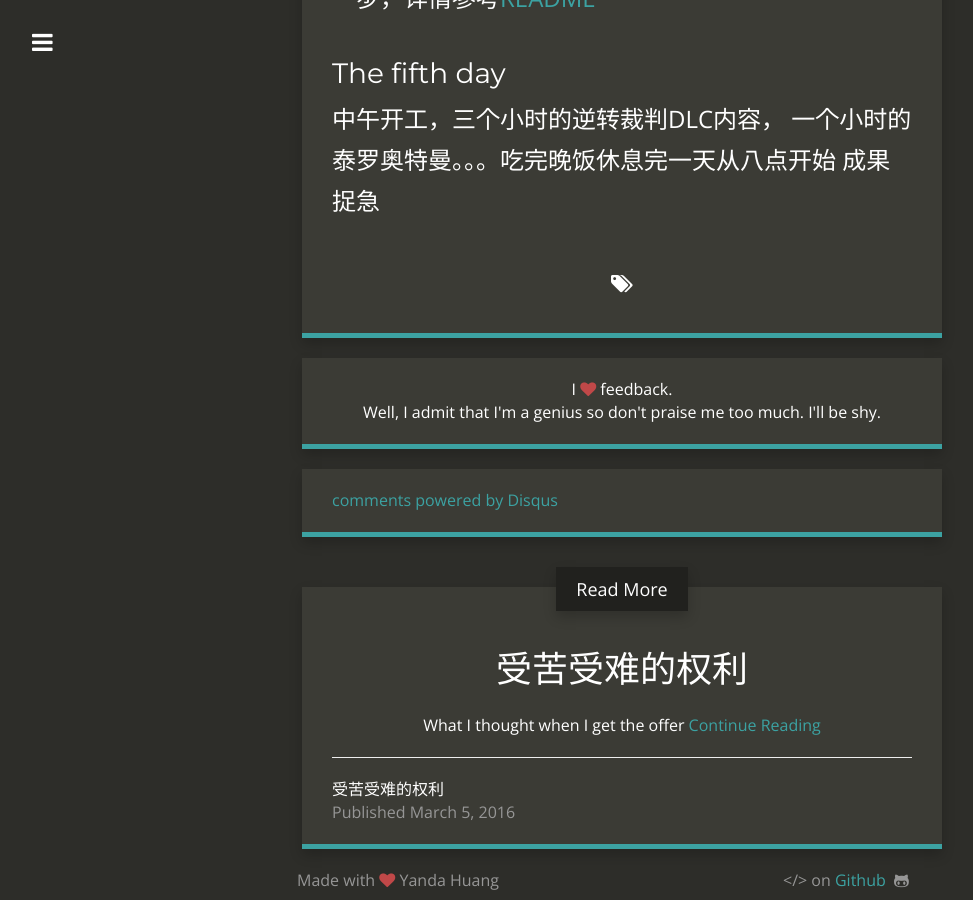
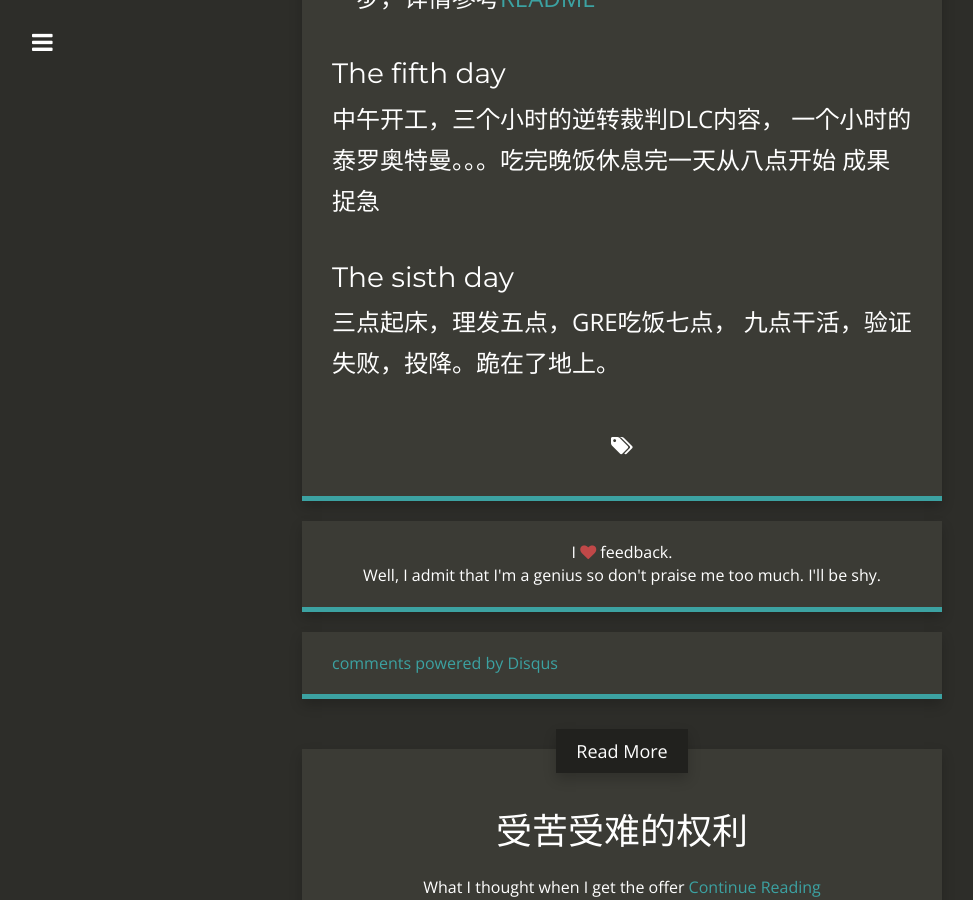
Before and after one commit to yodahuang/yodahuang.github.io, a Jekyll site: the page built from _posts/2016-04-29-Dairy-In_Vocation.markdown, in a window 1280 px wide and 900 px high, scrolled down 2757 px. Shown: the whole window, without its empty margins (18-991 px from the left). Built offline with Jekyll 4.4.1, drawn with Linux system fonts in a browser that asks for light colours; nearby versions of some CDN libraries; comment, search, counter and statistics services are not loaded.

Commit message:
Update 2016-04-29-Dairy-In_Vocation.markdown

```diff
--- a/_posts/2016-04-29-Dairy-In_Vocation.markdown
+++ b/_posts/2016-04-29-Dairy-In_Vocation.markdown
@@ -58,3 +58,7 @@ Let me record how I have spent my days.
 
 中午开工，三个小时的逆转裁判DLC内容， 一个小时的泰罗奥特曼。。。吃完晚饭休息完一天从八点开始
 成果捉急
+
+### The sisth day
+
+三点起床，理发五点，GRE吃饭七点， 九点干活，验证失败，投降。跪在了地上。
```
